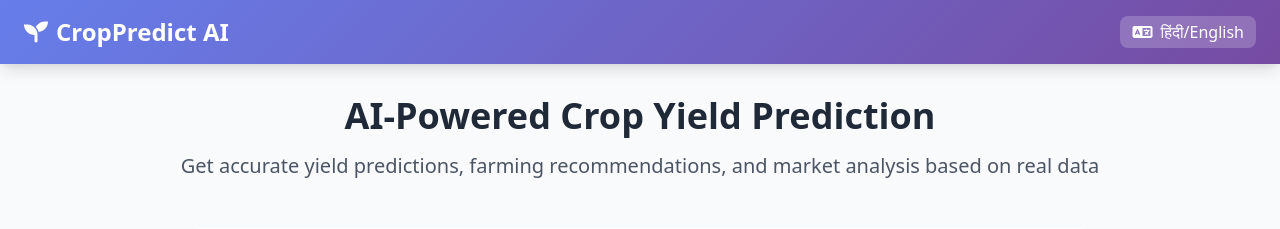
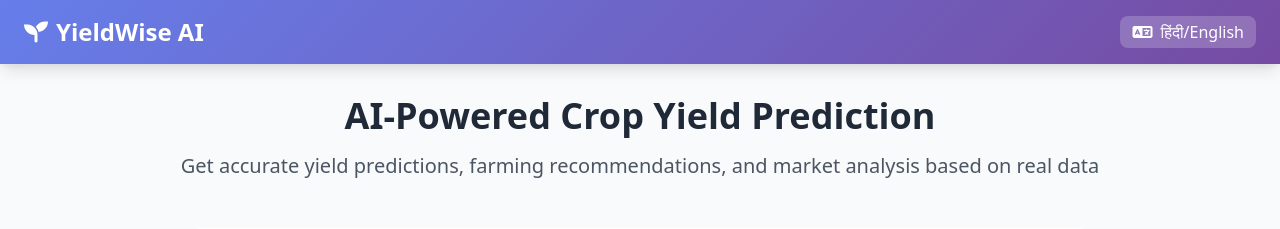
Before and after one commit to AnilKumarK26/AGRO_YieldPrediction_Recommendation, a Flask app: page / in a window 1280 px wide. Shown: the top 229 px of the page. Run offline with Flask 3, Linux system fonts and the light colour scheme.

```diff
--- a/templates/index.html
+++ b/templates/index.html
@@ -4,7 +4,7 @@
 <head>
     <meta charset="UTF-8">
     <meta name="viewport" content="width=device-width, initial-scale=1.0">
-    <title>CropPredict AI - Crop Yield Prediction Platform</title>
+    <title>YieldWise AI - Crop Yield Prediction Platform</title>
     <link href="https://cdnjs.cloudflare.com/ajax/libs/tailwindcss/2.2.19/tailwind.min.css" rel="stylesheet">
     <link href="https://cdnjs.cloudflare.com/ajax/libs/font-awesome/6.0.0/css/all.min.css" rel="stylesheet">
     <style>
@@ -62,7 +62,7 @@
             <div class="flex justify-between items-center">
                 <div class="flex items-center space-x-2">
                     <i class="fas fa-seedling text-2xl"></i>
-                    <h1 class="text-2xl font-bold">CropPredict AI</h1>
+                    <h1 class="text-2xl font-bold">YieldWise AI</h1>
                 </div>
                 <div class="flex items-center space-x-4">
                     <button id="langToggle" class="bg-white bg-opacity-20 px-3 py-1 rounded-lg hover:bg-opacity-30 transition">
```
